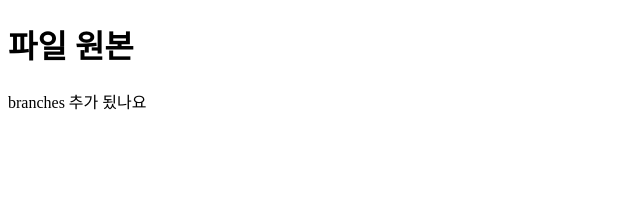
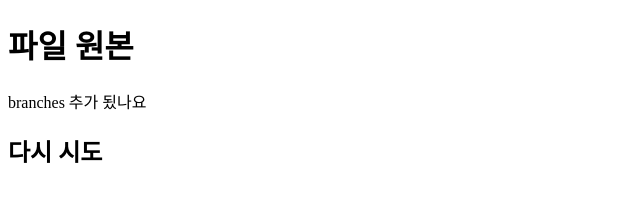
Before and after one commit to pyungddark/Practice-Project, a plain HTML site: page index.html in a window 1280 px wide. Shown: the whole page, without its empty margins (0-640 px from the left). Drawn offline with Linux system fonts and the light colour scheme.

Commit message:
fresh first commit

```diff
--- a/index.html
+++ b/index.html
@@ -9,5 +9,6 @@
 <body>
     <h1>파일 원본</h1>
     <p>branches 추가 됬나요</p>
+    <h2>다시 시도</h2>
 </body>
 </html>
```
